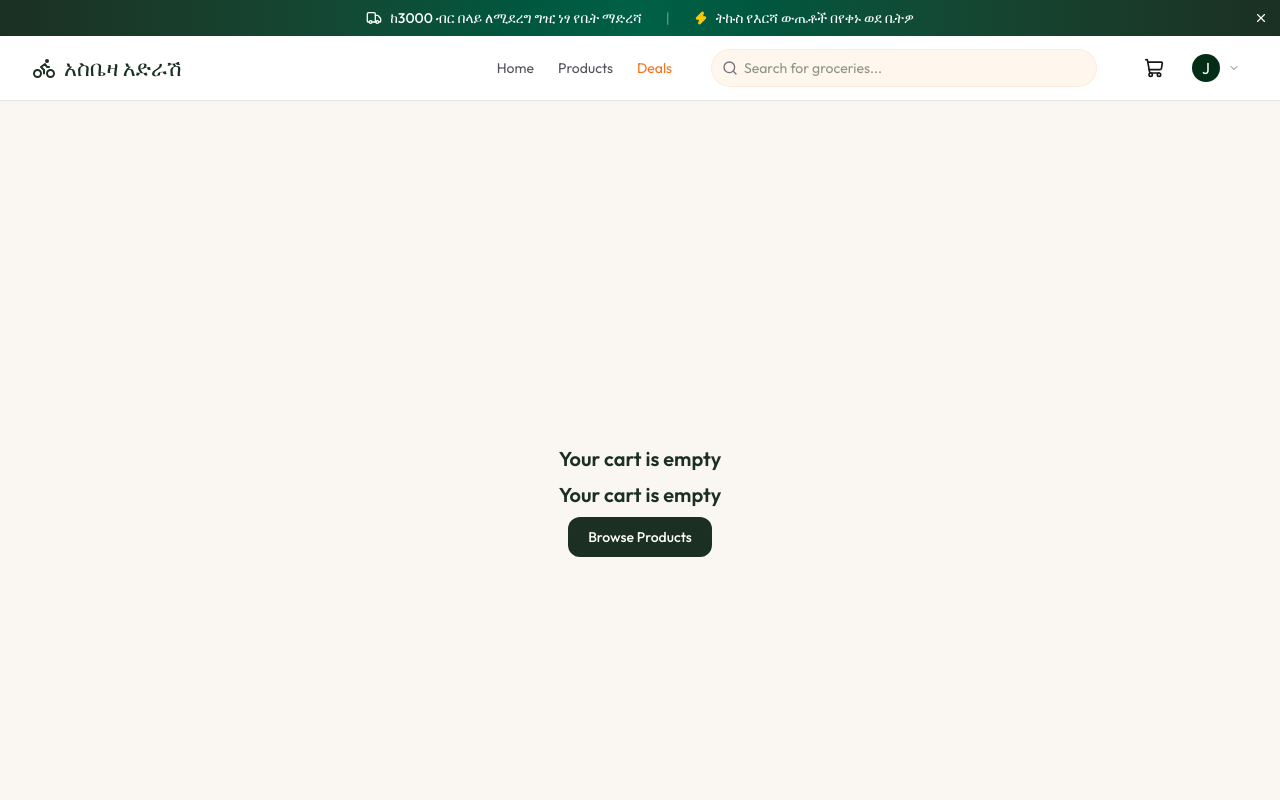
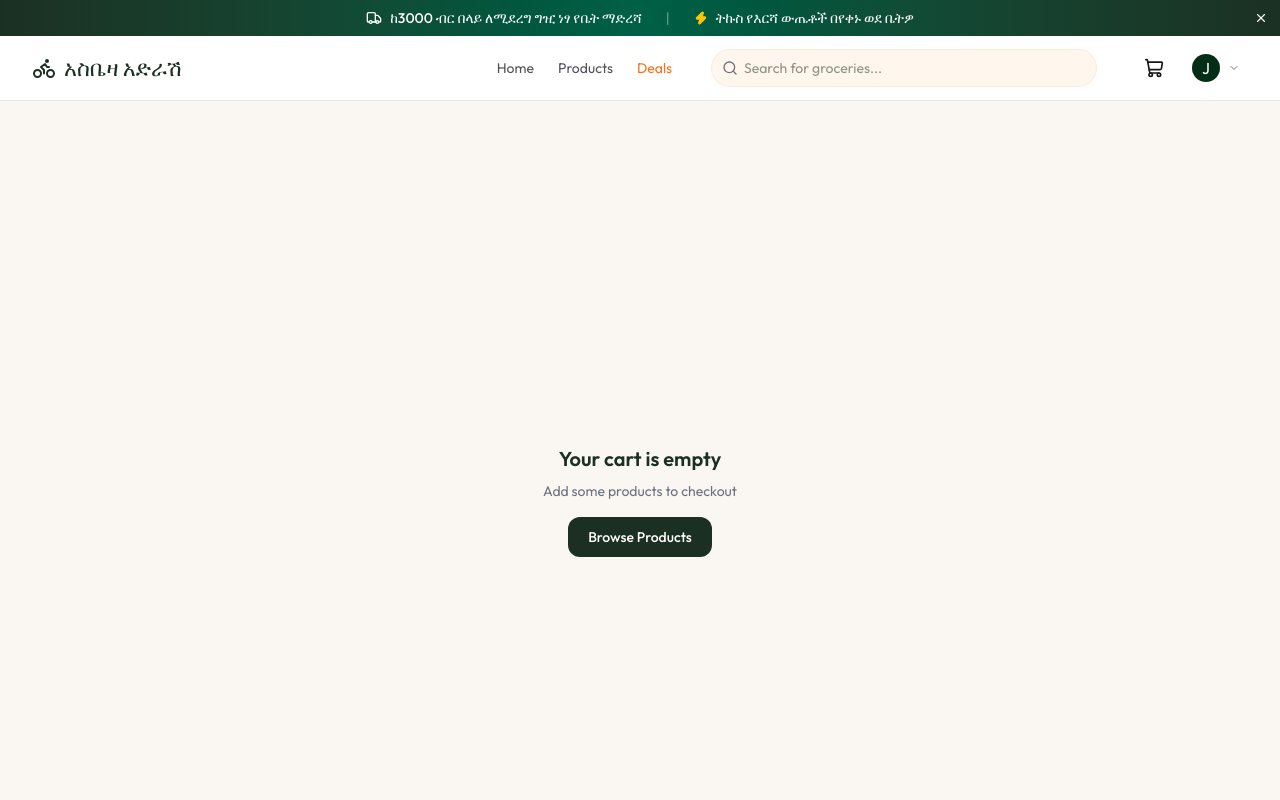
Before and after one commit to Ekram-Miftah/Grocery, a React (Vite) app in the folder client/: page /checkout in a window 1280 px wide. Shown: the top 800 px of the page. Built offline with nearby package versions, Linux system fonts and the light colour scheme.

Commit message:
feat: enhance Checkout page with back navigation and updated empty cart message

```diff
--- a/client/src/pages/Checkout.tsx
+++ b/client/src/pages/Checkout.tsx
@@ -3,7 +3,7 @@ import { useNavigate } from "react-router-dom";
 import type { Address } from "../types";
 import { dummyAddressData } from "../assets/assets";
 import { useCart } from "../context/CartContext";
-import { CheckIcon, CreditCardIcon, MapPinIcon } from "lucide-react";
+import { ArrowLeft, CheckIcon, CreditCardIcon, MapPinIcon } from "lucide-react";
 
 const Checkout = () => {
   const navigate = useNavigate();
@@ -70,9 +70,9 @@ const Checkout = () => {
           <h2 className="text-xl font-semibold text-app-green mb-2">
             Your cart is empty
           </h2>
-          <h2 className="text-xl font-semibold text-app-green mb-2">
-            Your cart is empty
-          </h2>
+          <p className="text-sm text-app-text-light mb-4">
+            Add some products to checkout
+          </p>
           <button
             onClick={() => navigate("/products")}
             className="px-5 py-2.5 bg-app-green text-white text-sm font-medium rounded-xl hover:bg-app-green-light transition-colors"
@@ -84,7 +84,21 @@ const Checkout = () => {
     );
   }
 
-  return <div>Checkout</div>;
+  return (
+    <div className="min-h-screen bg-app-cream">
+      <div className="max-w-4xl mx-auto px-4 sm:px-6 lg:px-8 py-8">
+        {/* Back Button */}
+        <button
+          onClick={() => navigate(-1)}
+          className="flex items-center gap-2 text-sm text-app-text-light hover:text-app-green mb-6 transition-colors"
+        >
+          <ArrowLeft className="size-4" /> Back
+        </button>
+
+        <h1>k</h1>
+      </div>
+    </div>
+  );
 };
 
 export default Checkout;
```
